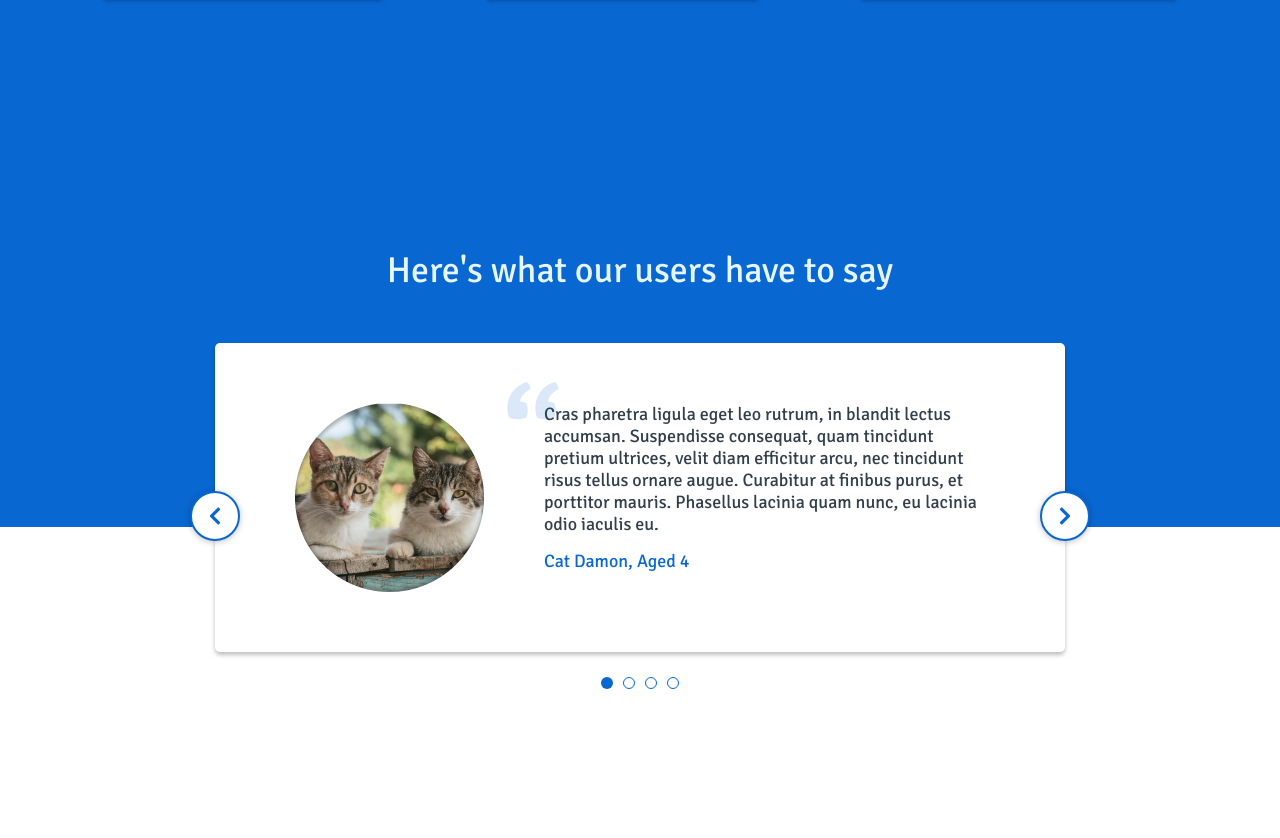
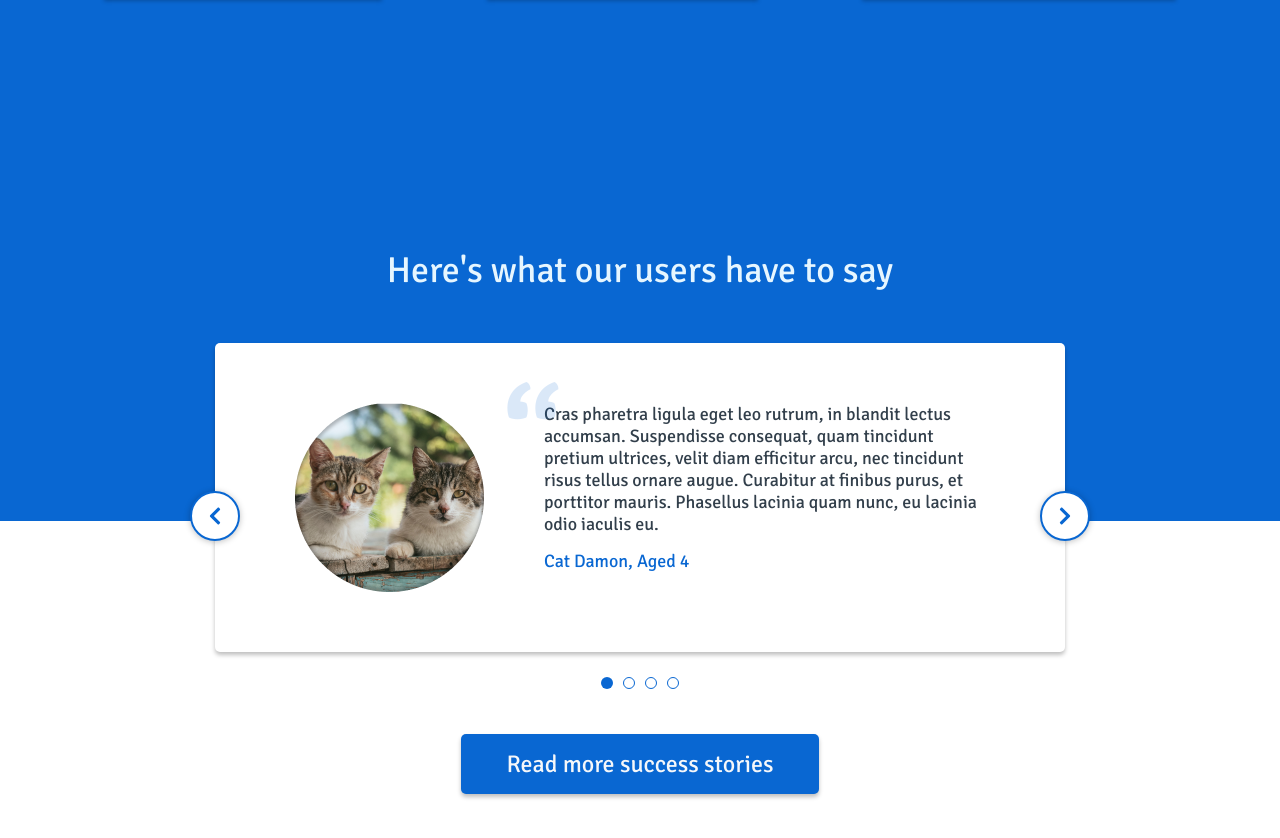
Before and after one commit to AndrewLeigh6/Purrfect-Partners, a website: page src/index.html in a window 1280 px wide. Shown: the part 3390-4228 px from the top of the page. Drawn offline with Linux system fonts and the light colour scheme.

Commit message:
Add read more button to testimonials section

```diff
--- a/src/index.html
+++ b/src/index.html
@@ -296,6 +296,12 @@
             </div>
           </div>
         </div>
+
+        <a
+          href="#"
+          class="button button--primary button--medium u-margin-top-small"
+          >Read more success stories</a
+        >
       </div>
     </main>
     <script src="./js/carousel.js"></script>
--- a/src/sass/pages/_home.scss
+++ b/src/sass/pages/_home.scss
@@ -63,11 +63,13 @@
 
 .section-testimonials {
   padding: 15rem 0;
-  background: linear-gradient(180deg, #0967d2 0%, #0967d2 55.99%, #ffffff 56%);
+  background: linear-gradient(180deg, #0967d2 0%, #0967d2 49.99%, #ffffff 50%);
+  display: flex;
+  flex-direction: column;
+  align-items: center;
 }
 
 .testimonials-container {
   display: flex;
-  justify-content: center;
   padding: 0 5rem;
 }
```
Also changed, not shown: src/css/style.css.
